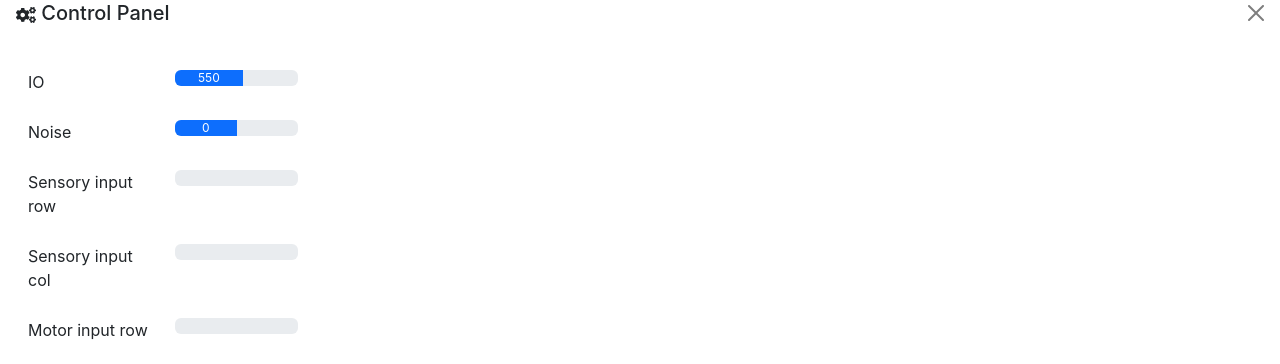
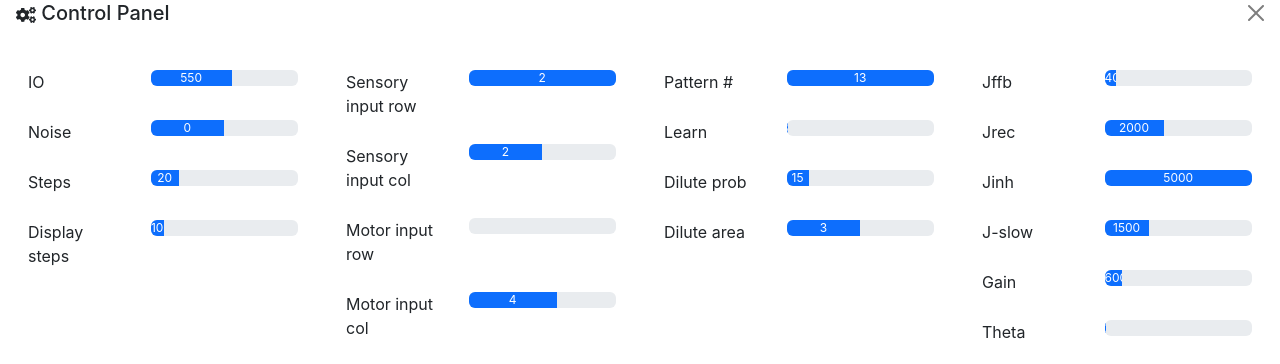
Before and after one commit to felix-v2/felix, a React (Create React App) app in the folder gui/: page / in a window 1280 px wide. Both pictures are taken after a click on the button "Control Panel". Shown: the part 419-783 px from the top of the page. Built offline with nearby package versions, Linux system fonts and the light colour scheme; no server answers.

Commit message:
Complete control panel with static values

```diff
--- a/gui/src/App.tsx
+++ b/gui/src/App.tsx
@@ -288,24 +288,51 @@ const ControlPanel = ({
           <Col>
             <Slider title="IO" min={0} max={1000} value={550}></Slider>
             <Slider title="Noise" min={-1000} max={1000} value={0}></Slider>
+            <Slider title="Steps" min={1} max={100} value={20}></Slider>
+            <Slider title="Display steps" min={1} max={100} value={10}></Slider>
+          </Col>
+          <Col>
             <Slider
               title="Sensory input row"
               min={1}
               max={2}
-              value={1}
+              value={2}
             ></Slider>
             <Slider
               title="Sensory input col"
               min={1}
               max={3}
-              value={1}
+              value={2}
             ></Slider>
             <Slider title="Motor input row" min={1} max={2} value={1}></Slider>
             <Slider title="Motor input col" min={1} max={6} value={4}></Slider>
+            <Slider
+              title="Sensory stim. amp"
+              min={0}
+              max={1000}
+              value={300}
+            ></Slider>
+            <Slider
+              title="Motor stim. amp"
+              min={0}
+              max={1000}
+              value={300}
+            ></Slider>
           </Col>
-          <Col></Col>
-          <Col></Col>
-          <Col></Col>
+          <Col>
+            <Slider title="Pattern #" min={0} max={13} value={13}></Slider>
+            <Slider title="Learn" min={0} max={1000} value={8}></Slider>
+            <Slider title="Dilute prob" min={0} max={100} value={15}></Slider>
+            <Slider title="Dilute area" min={0} max={6} value={3}></Slider>
+          </Col>
+          <Col>
+            <Slider title="Jffb" min={0} max={5000} value={400}></Slider>
+            <Slider title="Jrec" min={0} max={5000} value={2000}></Slider>
+            <Slider title="Jinh" min={0} max={5000} value={5000}></Slider>
+            <Slider title="J-slow" min={0} max={5000} value={1500}></Slider>
+            <Slider title="Gain" min={0} max={5000} value={600}></Slider>
+            <Slider title="Theta" min={0} max={5000} value={20}></Slider>
+          </Col>
         </Row>
       </Offcanvas.Body>
     </Offcanvas>
@@ -326,16 +353,15 @@ const Slider = ({
   title: string;
   min: number;
   max: number;
-  step: number;
   value: number;
 }) => {
   return (
     <Container style={{ marginTop: '10px' }}>
       <Row>
-        <Col>
+        <Col sm={5}>
           <p>{title}</p>
         </Col>
-        <Col>
+        <Col sm={7}>
           <ProgressBar now={value} label={value} min={min} max={max} />
         </Col>
       </Row>
```
